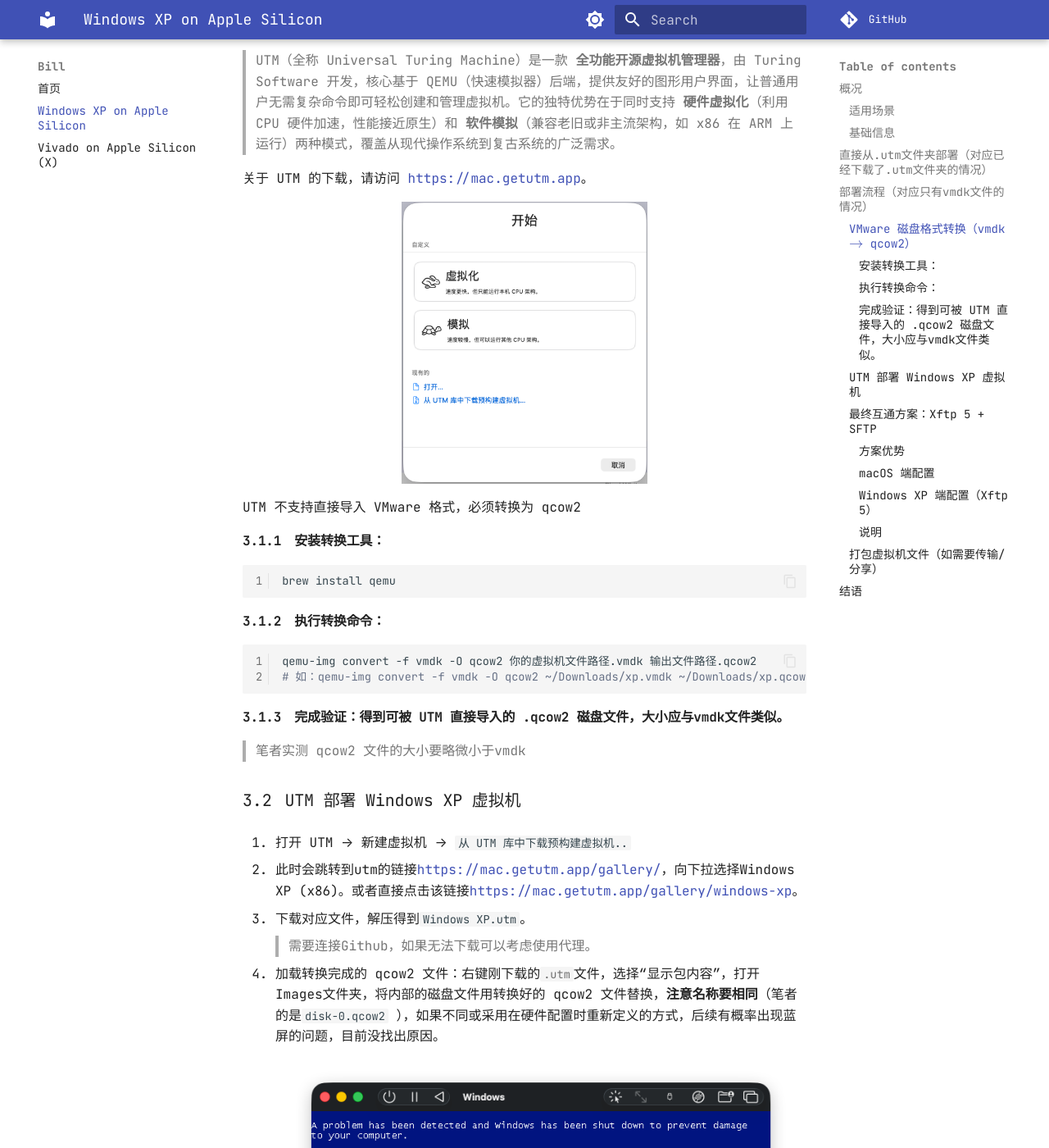
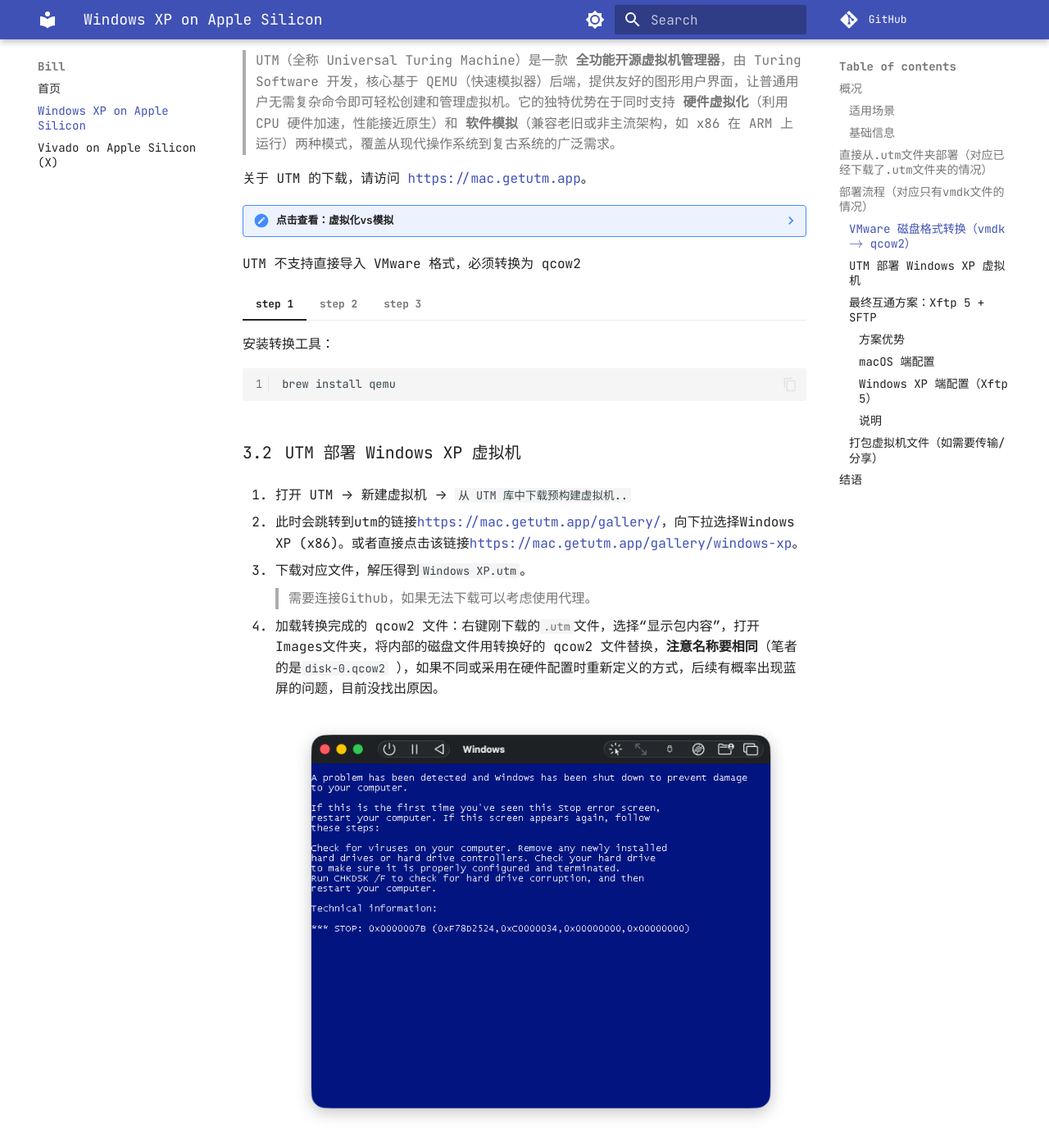
Before and after one commit to bfyes/Virtual-machines-on-Mac, an MkDocs documentation site: the page built from docs/windows-xp-apple-silicon.md, in a window 1280 px wide and 1400 px high, scrolled down 1678 px. Shown: the whole window at 82% size. Built offline with MkDocs 1.6.1 and Material for MkDocs 9.7.7, drawn with Linux system fonts in a browser that asks for light colours; comment, search, counter and statistics services are not loaded; some of the changed lines change nothing that is shown; some of the changed text lies outside the part shown.

Commit message:
优化排版，加入知识表格

````diff
--- a/docs/windows-xp-apple-silicon.md
+++ b/docs/windows-xp-apple-silicon.md
@@ -13,7 +13,7 @@
 这篇文章技术含量并不高，只是略微折腾。现在想来，安装过程和原理都算不上麻烦，但当初前前后后摸索了近两周才试验出令人满意的方案。所以把方法总结出来，方便有需要的同学复现～
 另：汇编语言课程的 UTM 虚拟机文件可以在老师的主页上查询。
 
-- 写作工具：Typora；环境：macOS 26.3.1；网页构建工具：Mkdocs。
+- 写作工具：Typora；环境：macOS 26.4；网页构建工具：Mkdocs。
 
 > 文章偏记录向，原理部分涉及较少，如有不当之处，请多指教！
 
@@ -59,28 +59,39 @@
 
 关于 UTM 的下载，请访问 <https://mac.getutm.app>。
 
-<img src="../Windows%20XP%20on%20Apple%20Silicon%20Mac.assets/1Capture%202026-03-26%2012.17.32.png" alt="1Capture 2026-03-26 12.17.32" style="display: block; margin: 0 auto; zoom: 33%;" />
+??? note "点击查看：虚拟化vs模拟"
+    <img src="../Windows%20XP%20on%20Apple%20Silicon%20Mac.assets/1Capture%202026-03-26%2012.17.32.png" alt="1Capture 2026-03-26 12.17.32" style="display: block; margin: 0 auto; zoom: 33%;" />
 
+    | 对比项 | 虚拟化 | 模拟 |
+    | :--- | :--- | :--- |
+    | **核心** | 硬件辅助，直接复用CPU指令集 | 纯软件翻译指令，完整重建硬件环境 |
+    | **性能** | 接近原生，高效 | 损耗大，速度较慢 |
+    | **架构** | 同架构运行（如x86→x86） | 跨架构兼容（如ARM运行x86） |
+    | **场景** | 现代系统高效部署 | 老旧系统、跨平台调试、复古环境 |
+    | **工具** | VMware、Parallels | QEMU（软件模式）、UTM模拟模式 |
 
 
 UTM 不支持直接导入 VMware 格式，必须转换为 qcow2
 
-#### 安装转换工具：
+=== "step 1"
+    安装转换工具：
 
-```bash
-brew install qemu
-```
+    ```bash
+    brew install qemu
+    ```
 
-#### 执行转换命令：
+=== "step 2"
+    执行转换命令：
 
-```bash
-qemu-img convert -f vmdk -O qcow2 你的虚拟机文件路径.vmdk 输出文件路径.qcow2
-# 如：qemu-img convert -f vmdk -O qcow2 ~/Downloads/xp.vmdk ~/Downloads/xp.qcow2
-```
+    ```bash
+    qemu-img convert -f vmdk -O qcow2 你的虚拟机文件路径.vmdk 输出文件路径.qcow2
+    # 如：qemu-img convert -f vmdk -O qcow2 ~/Downloads/xp.vmdk ~/Downloads/xp.qcow2
+    ```
 
-#### 完成验证：得到可被 UTM 直接导入的 .qcow2 磁盘文件，大小应与vmdk文件类似。
+=== "step 3"
+    完成验证：得到可被 UTM 直接导入的 .qcow2 磁盘文件，大小应与vmdk文件类似。
 
-> 笔者实测 qcow2 文件的大小要略微小于vmdk
+    > 笔者实测 qcow2 文件的大小要略微小于vmdk
 
 
 
@@ -215,6 +226,7 @@
     <img src="../Windows%20XP%20on%20Apple%20Silicon%20Mac.assets/1Capture%202026-03-26%2011.06.44.png" alt="1Capture 2026-03-26 11.06.44" style="display: block; margin: 0 auto; zoom:50%;" />
 
 4. 连接成功后，左右分栏直接拖拽实现双向文件传输。至此，虚拟机成功安装并完成配置！
+???+note "效果图"
     <img src="../Windows%20XP%20on%20Apple%20Silicon%20Mac.assets/1Capture%202026-03-26%2014.13.07.png" alt="1Capture 2026-03-26 14.13.07" style="display: block; margin: 0 auto;" />
 
 !!! question "Mac 的共享文件夹乱码"
@@ -224,7 +236,7 @@
 
 - 断网不影响使用（仅在虚拟机与宿主网络互通时有效）：仅依赖虚拟机内部局域网
 - IP 地址固定：无需频繁修改配置
-- 使用时发现传输速度有提升空间，持续探索中...
+- 使用时发现***传输速度有提升空间***，持续探索中...
 
 ### 打包虚拟机文件（如需要传输/分享）
 
````
Also changed, not shown: site/404.html, site/index.html, site/search/search_index.json, site/vivado-apple-silicon/index.html, site/windows-xp-apple-silicon/index.html, 1 other file.
